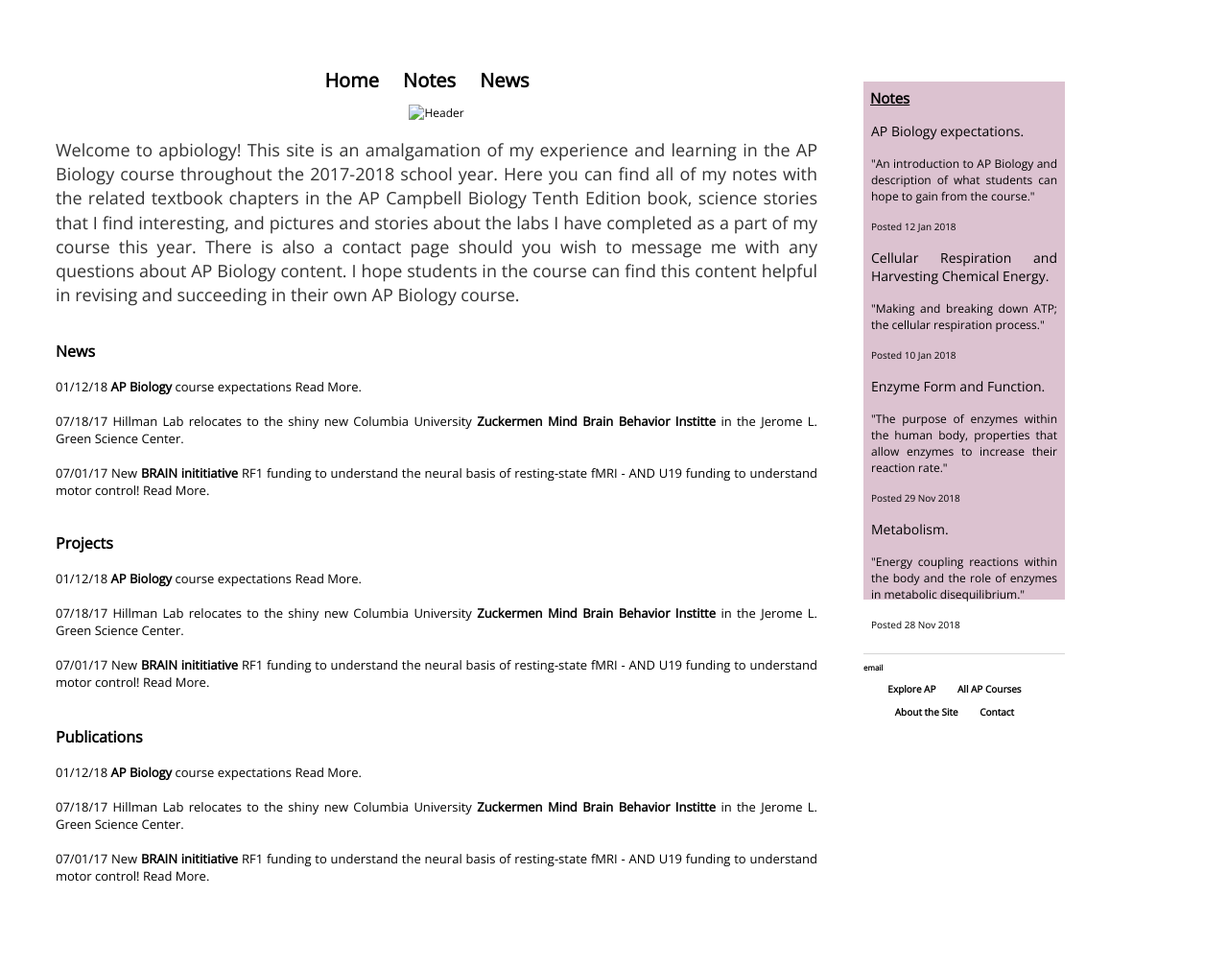
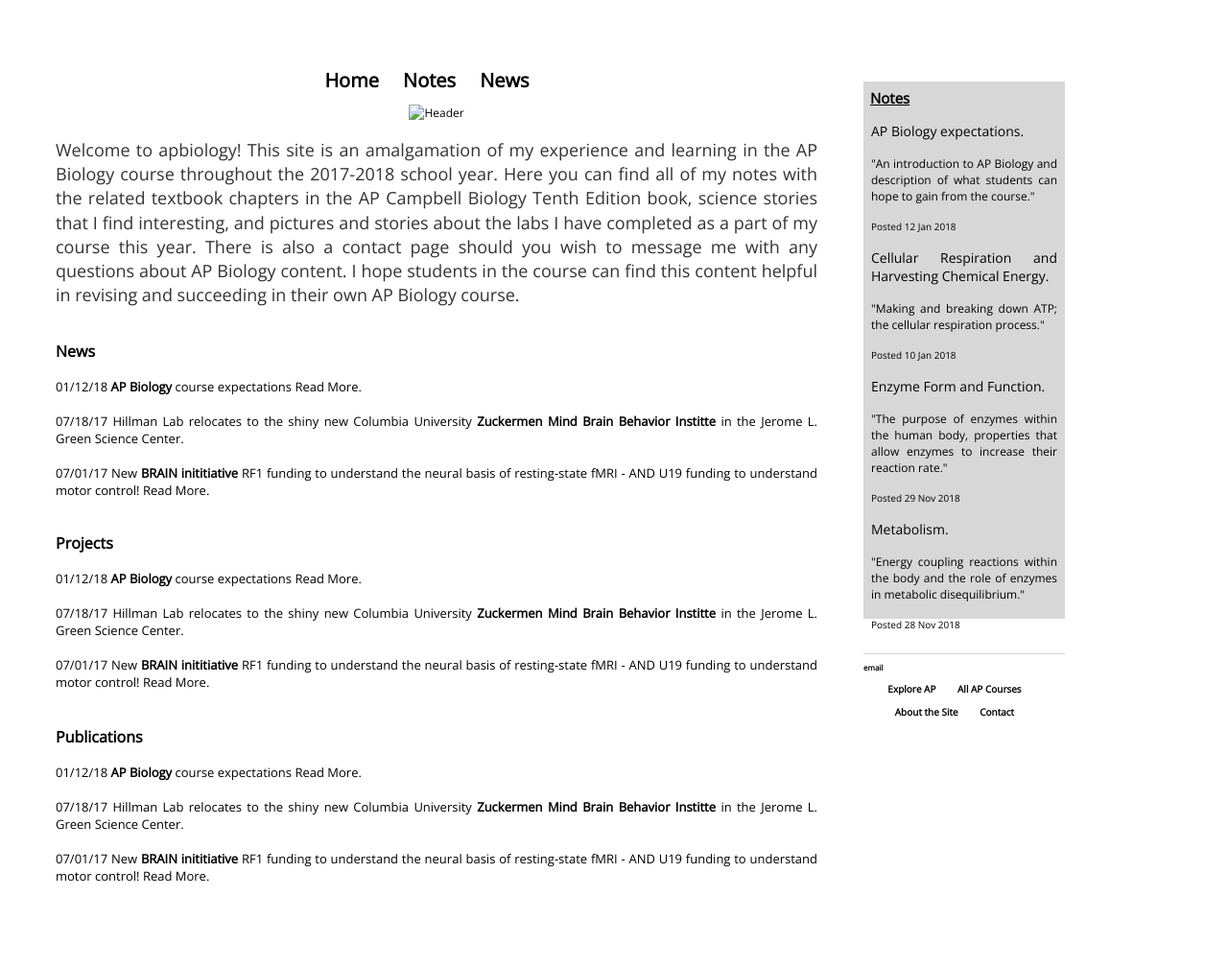
Before and after one commit to meganscarlett/meganscarlett.github.io, a Jekyll site: the page built from index.html, in a window 1280 px wide. Shown: the whole page at 96% size. Built offline with Jekyll 4.4.1, drawn with Linux system fonts in a browser that asks for light colours.

Commit message:
Update index.html

```diff
--- a/index.html
+++ b/index.html
@@ -64,7 +64,7 @@ I hope students in the course can find this content helpful in revising and succ
 
 </div></a></p></div>
 
-<div id="**Recent News Box**" style="height: 540px; left: 900px; position: absolute; top: 85px; width: 210px; background: #DCC2D0; z-index: 1;font-size: 10px" class="style_SkipStroke_3">
+<div id="**Recent News Box**" style="height: 560px; left: 900px; position: absolute; top: 85px; width: 210px; background: #D7D7D7; z-index: 1;font-size: 10px" class="style_SkipStroke_3">
 <table cellpadding="4">
 	<div class="row">
 		<div class="col-md-4">
```
